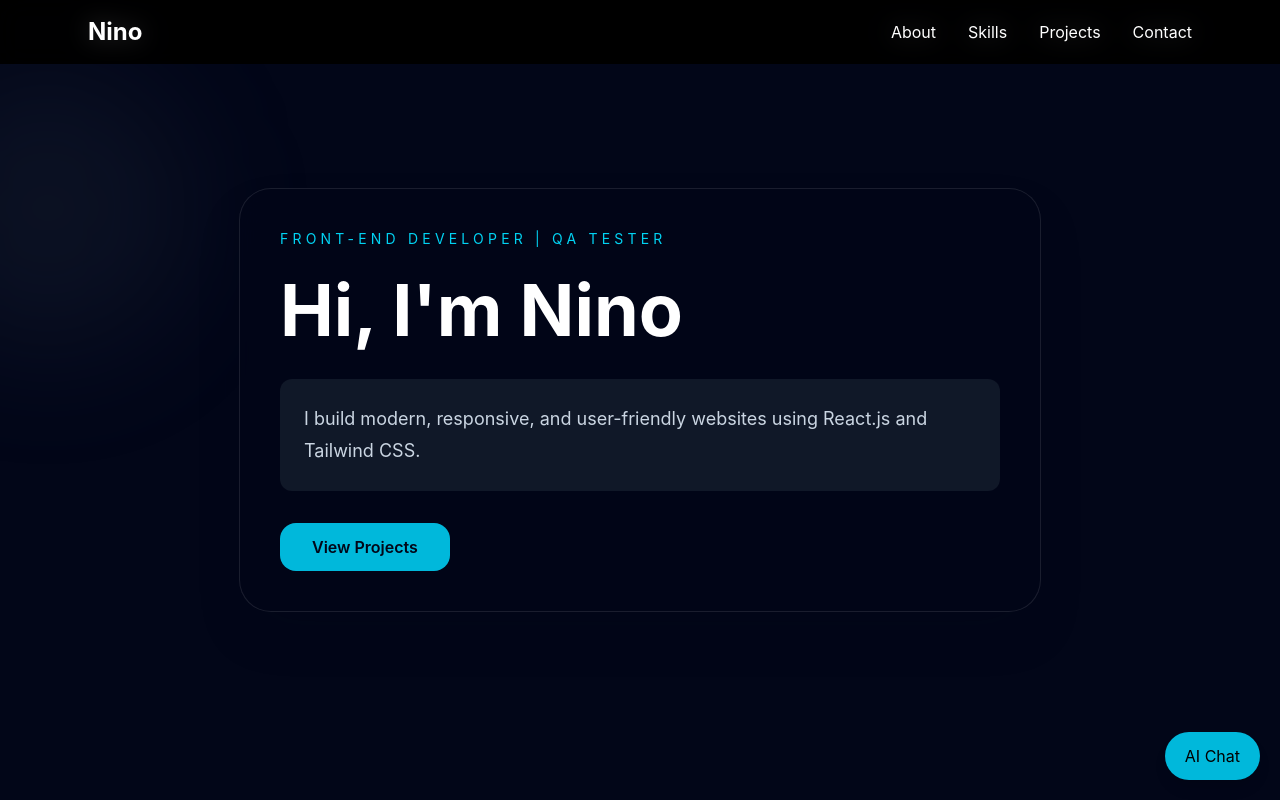
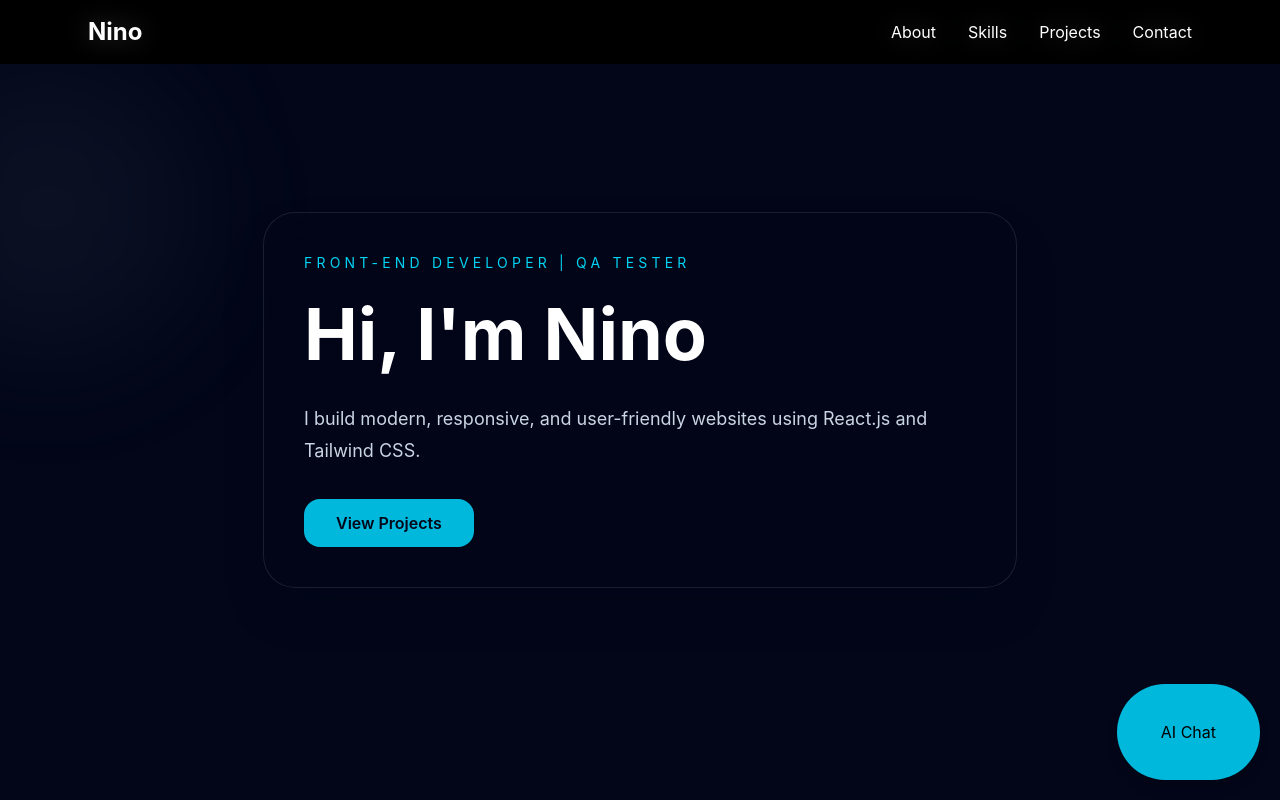
Before and after one commit to ninoverdejo18/my-portfolio, a React (Vite) app: page / in a window 1280 px wide. Shown: the top 800 px of the page. Built offline with nearby package versions, Linux system fonts and the light colour scheme.

Commit message:
Initial portfolio setup

```diff
--- a/src/components/ChatBot.jsx
+++ b/src/components/ChatBot.jsx
@@ -56,7 +56,9 @@ function ChatBot() {
         onClick={() => setIsOpen(!isOpen)}
         className="fixed bottom-5 right-5 bg-cyan-500 text-black px-5 py-3 rounded-full shadow-lg hover:bg-cyan-400 transition"
       >
-        AI Chat
+        <div className="bg-transparent p-6 rounded-xl transition duration-300 hover:scale-105">
+          AI Chat
+        </div>
       </button>
 
       {/* Chat Box */}
--- a/src/sections/Hero.jsx
+++ b/src/sections/Hero.jsx
@@ -11,17 +11,14 @@ function Hero() {
           <p className="text-cyan-400 mb-4 text-sm uppercase tracking-[0.3em]">
             Front-End Developer | QA Tester
           </p>
-
           <h1 className="text-5xl md:text-7xl font-bold leading-tight mb-6">
             Hi, I'm Nino
           </h1>
 
           {/* FIXED: removed div inside p */}
-          <div className="bg-gray-900 p-6 rounded-xl transition duration-300 hover:scale-105">
             <p className="text-slate-300 max-w-2xl text-lg leading-8">
               I build modern, responsive, and user-friendly websites using React.js and Tailwind CSS.
             </p>
-          </div>
 
           {/* FIXED: added onClick */}
           <button
```
